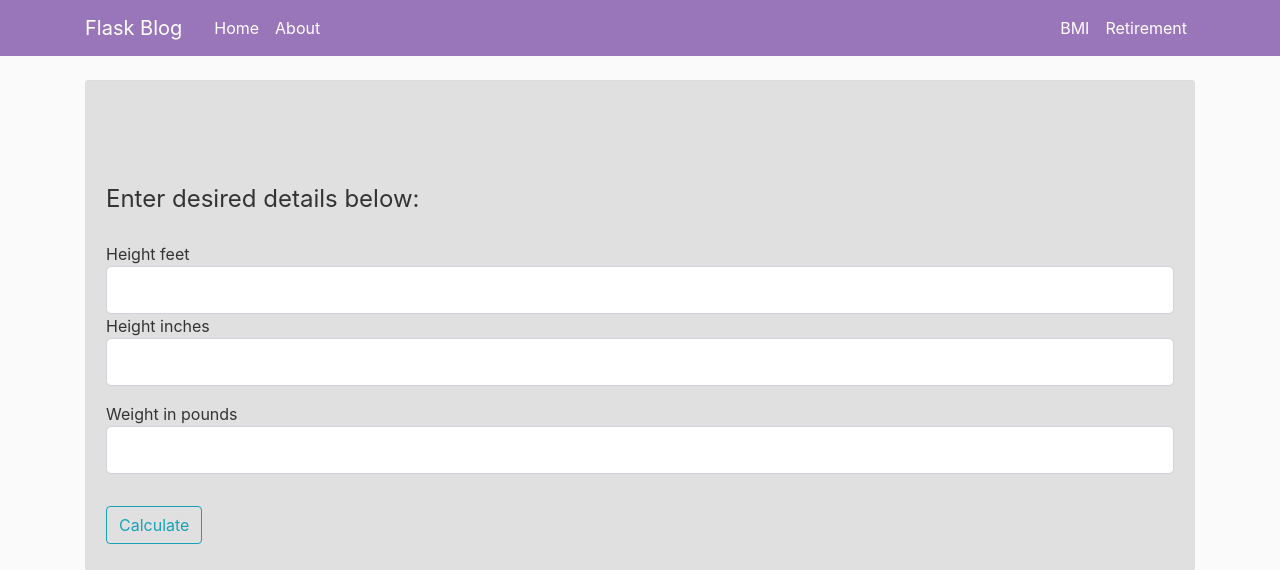
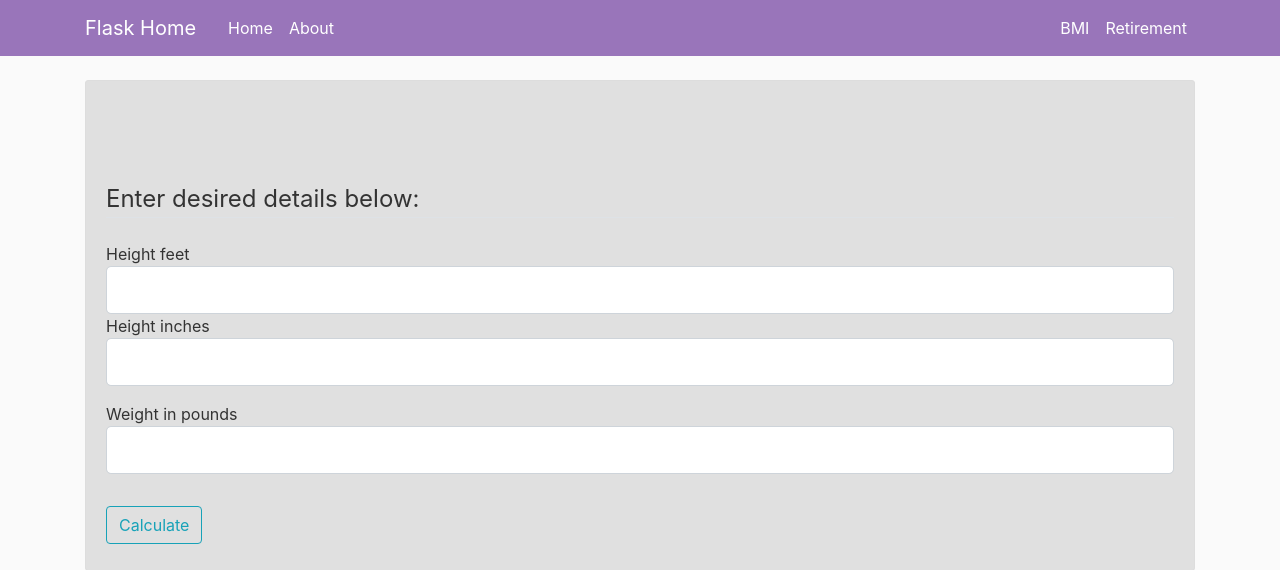
Before and after one commit to levicolquitt97/flaskPythonSampleCalculator, a Flask app: page /BMI in a window 1280 px wide. Shown: the top 570 px of the page. Run offline with Flask 2, Linux system fonts and the light colour scheme; some libraries are stand-ins or nearby versions.

Commit message:
Changed some layout, styling, and content on the page. No logic or functionality

```diff
--- a/templates/layout.html
+++ b/templates/layout.html
@@ -17,7 +17,7 @@ All subsequent HTML files inherit structure from this file--!>
     <link rel="stylesheet" type="text/css" href="{{ url_for('static', filename='main.css') }}">
 
     {% if title %}
-        <title>Flask Blog - {{ title }}</title>
+        <title>Flask Home - {{ title }}</title>
     {% else %}
         <title>Flask Home</title>
     {% endif %}
@@ -27,7 +27,7 @@ All subsequent HTML files inherit structure from this file--!>
     <header class="site-header">
       <nav class="navbar navbar-expand-md navbar-dark bg-steel fixed-top">
         <div class="container">
-          <a class="navbar-brand mr-4" href="/">Flask Blog</a>
+          <a class="navbar-brand mr-4" href="/">Flask Home</a>
           <button class="navbar-toggler" type="button" data-toggle="collapse" data-target="#navbarToggle" aria-controls="navbarToggle" aria-expanded="false" aria-label="Toggle navigation">
             <span class="navbar-toggler-icon"></span>
           </button>
```
Also changed, not shown: templates/about.html (+16 -2 lines).
